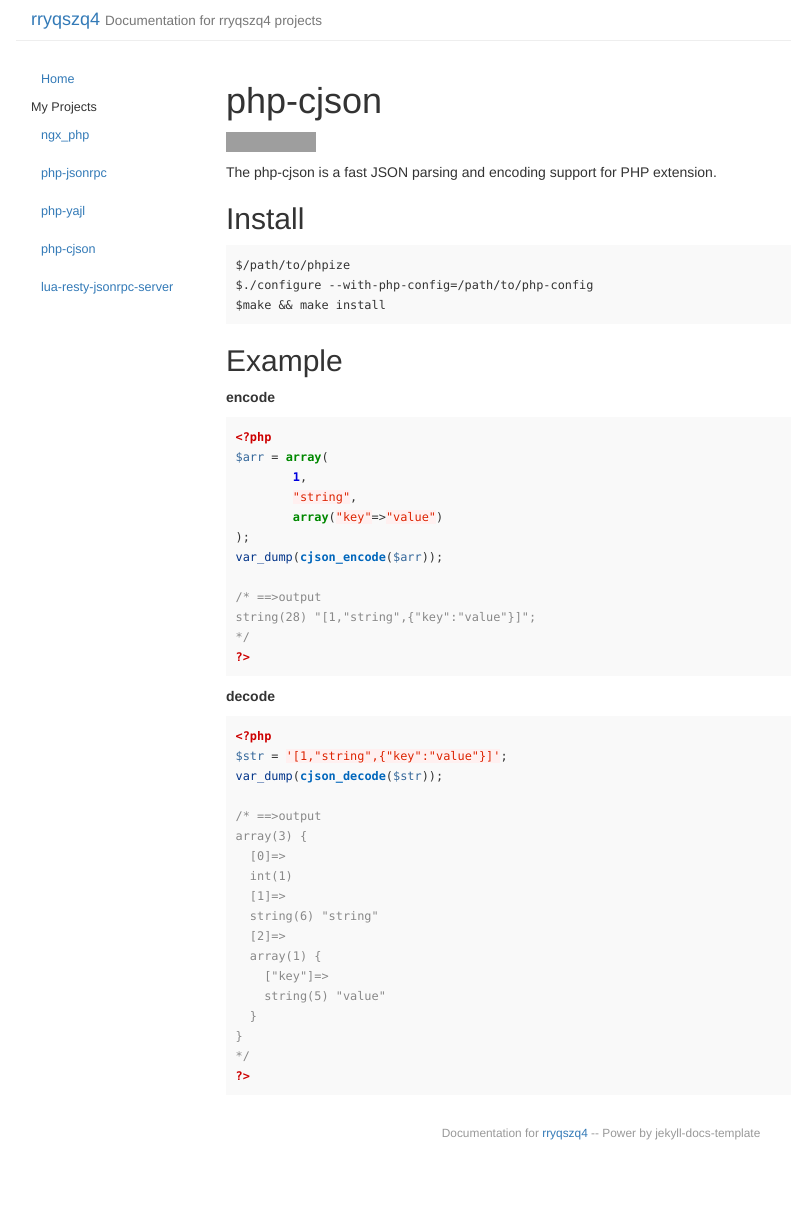
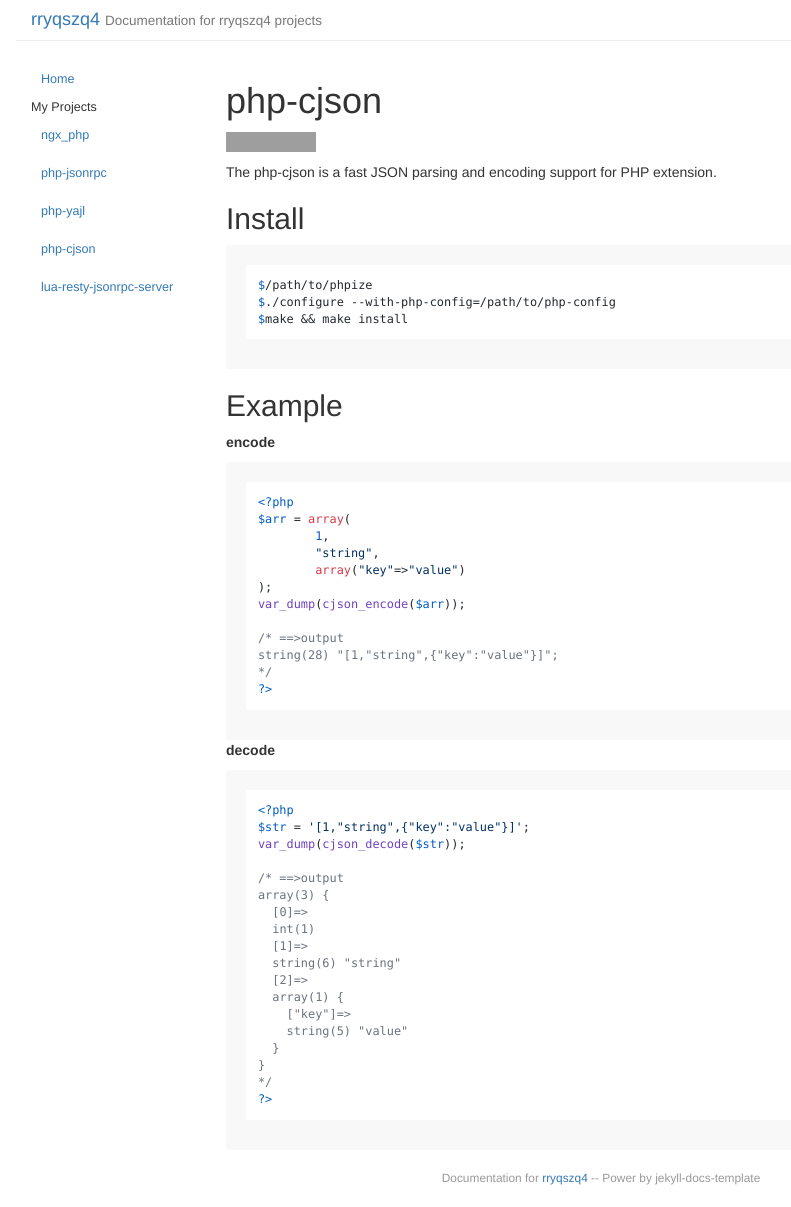
Before and after one commit to guoyu07/rryqszq4.github.io, a Jekyll site: the page built from _posts/2016-05-05-phpcjson.md, in a window 1280 px wide. Shown: the whole page, without its empty margins (39-830 px from the left). Built offline with Jekyll 4.4.1, drawn with Linux system fonts in a browser that asks for light colours; nearby versions of some CDN libraries; before the commit the page ends 1162 px from its top, so only the background shows below that; grey boxes are pictures that could not be loaded.

Commit message:
[jeklly] update highlight style

```diff
--- a/_layouts/default.html
+++ b/_layouts/default.html
@@ -8,9 +8,13 @@
         <title>{{ site.title }}{% if page.title %} : {{ page.title }}{% endif %}</title>
         <meta name="description" content="{{ site.subtitle }}">
 
-        <link href="https://maxcdn.bootstrapcdn.com/bootstrap/3.3.5/css/bootstrap.min.css" rel="stylesheet">
-        <link rel="stylesheet" href="{{ site.baseurl }}/css/syntax.css">
+        <link href="//cdn.bootcss.com/bootstrap/3.3.5/css/bootstrap.min.css" rel="stylesheet">
+        <!--<link rel="stylesheet" href="{{ site.baseurl }}/css/syntax.css">-->
         <link rel="stylesheet" href="{{ site.baseurl }}/css/main.css">
+
+        <link rel="stylesheet" href="//cdnjs.cloudflare.com/ajax/libs/highlight.js/9.3.0/styles/github.min.css">
+        <script src="//cdnjs.cloudflare.com/ajax/libs/highlight.js/9.3.0/highlight.min.js"></script>
+        <script type="text/javascript">hljs.initHighlightingOnLoad(); </script>
     </head>
     <body>
 
--- a/css/main.css
+++ b/css/main.css
@@ -1,6 +1,6 @@
 body {
     font-weight: 400;
-    text-shadow: 0 1px 1px rgba(255, 255, 255, 0.7);
+    text-shadow: 0.5px 1px 1px rgba(255, 255, 255, 0);
 }
 
 pre, code, pre code {
@@ -11,7 +11,11 @@ pre, code, pre code {
 }
 
 .highlight {
-    background-color: #f9f9f9;
+    //background-color: #f9f9f9;
+    background-color : #f8f8f8;
+    padding : 10px;
+    border : 0;
+    border-radius : 4px;
 }
 
 pre {
```
Also changed, not shown: 7 other files.
